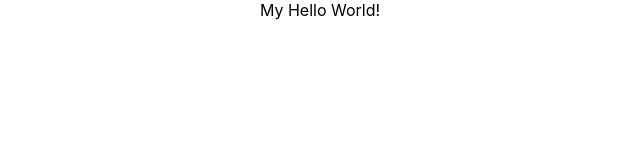
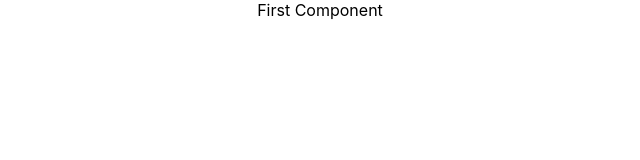
Before and after one commit to havalda-r/todo-app-frontend, a React (Create React App) app: page / in a window 1280 px wide. Shown: the top 160 px of the page, without its empty margins (320-960 px from the left). Built offline with nearby package versions, Linux system fonts and the light colour scheme.

Commit message:
feat: apply first example component

```diff
--- a/src/App.js
+++ b/src/App.js
@@ -1,10 +1,15 @@
 import React, { Component } from 'react';
 import logo from './logo.svg';
 import './App.css';
+import FirstComponent from './components/learning-examples/FirstComponent';
 
 class App extends Component {
   render() {
-    return <div className='App'>My Hello World!</div>;
+    return (
+      <div className='App'>
+        <FirstComponent />
+      </div>
+    );
   }
 }
 export default App;
```
